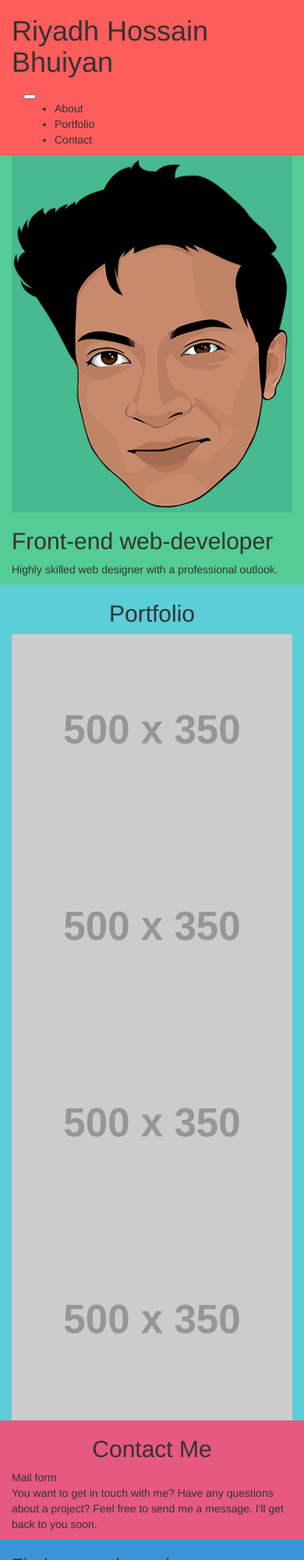
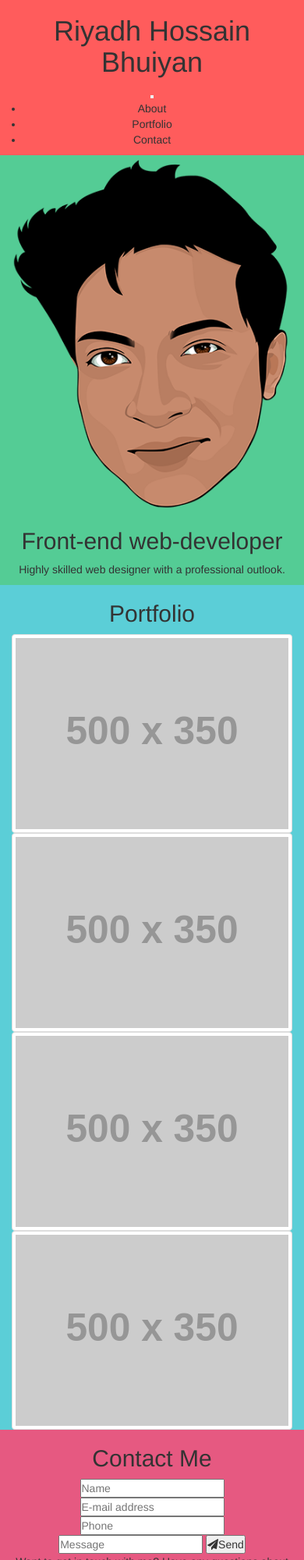
Before and after one commit to Riyadhbhuiya/Portfolio, a plain HTML site: page index.html in a window 390 px wide. Shown: the top 2000 px of the page at 78% size. Drawn offline with nearby package versions, Linux system fonts and the light colour scheme; placeholder pictures from the web are drawn by us.

Commit message:
modified html & css

```diff
--- a/css/style.css
+++ b/css/style.css
@@ -1,5 +1,12 @@
+/*mobile first*/
+@media only screen and (max-width: 768px){
+    *{
+        margin:0;
+        padding:0;
+    }
+
 .border{
-    background-color:#2c90824d;
+
 }
 .header{
     background-color:#ff5c5c;
@@ -23,6 +30,19 @@
     border:3px solid blue;
     border-radius:20%;
 }
+.social .fa:hover{
+    color:#3995db;
+    border-color: white;
+    background-color: black;
+}
 .footer{
+    color:white;
     background-color:#12505b;
 }
+
+
+}/*end of mobile first*/
+
+@media only screen and (min-width: 767px){
+
+}
--- a/index.html
+++ b/index.html
@@ -2,16 +2,19 @@
 <html>
 <head>
     <title>Portfolio</title>
+    <meta charset="utf-8">
     <meta name="viewport" content="width=device-width, initial-scale=1">
-    <script src="https://cdnjs.cloudflare.com/ajax/libs/jquery/3.1.1/jquery.min.js"></script>
-    <script src="https://maxcdn.bootstrapcdn.com/bootstrap/3.3.7/js/bootstrap.min.js"></script>
     <link href="https://maxcdn.bootstrapcdn.com/font-awesome/4.7.0/css/font-awesome.min.css" rel="stylesheet" integrity="sha384-wvfXpqpZZVQGK6TAh5PVlGOfQNHSoD2xbE+QkPxCAFlNEevoEH3Sl0sibVcOQVnN" crossorigin="anonymous">
     <link rel="stylesheet" href="css/bootstrap.min.css">
     <link rel="stylesheet" href="css/style.css">
+    <script src="https://cdnjs.cloudflare.com/ajax/libs/jquery/3.1.1/jquery.min.js"></script>
+    <script src="https://maxcdn.bootstrapcdn.com/bootstrap/3.3.7/js/bootstrap.min.js"></script>
+
+
 </head>
 <body>
 
-    <div class="container-fluid">
+    <div class="container-fluid text-center">
         <div class="row header">
             <div class="col-md-6">
             <h1>Riyadh Hossain Bhuiyan</h1>
@@ -20,7 +23,7 @@
                 <nav class="navbar navbar-default">
                     <div class="container-fluid">
                         <div class="navbar-header">
-                            <button type="button" class="btn btn-block navbar-toggle" data-toggle="collapse" data-target="#Navbar">
+                            <button type="button" class="btn btn-navbar navbar-toggle" data-toggle="collapse" data-target="#Navbar">
                                 <span class="icon-bar"></span>
                                 <span class="icon-bar"></span>
                                 <span class="icon-bar"></span>
@@ -40,7 +43,7 @@
 
         <div class="row intro">
             <div class="col-md-6">
-                <img class="img-responsive border" src="img/Me3.png" alt="me">
+                <img class="img-responsive border center-block" src="img/Me3.png" alt="me">
             </div>
 
             <div class="col-md-6">
@@ -54,10 +57,10 @@
             <h2 class="text-center">Portfolio</h2>
             </div>
 
-            <div class="col-md-6"><img class="img-responsive border" src="http://placehold.it/500x350" alt="ph1"></div>
-            <div class="col-md-6"><img class="img-responsive border" src="http://placehold.it/500x350" alt="ph2"></div>
-            <div class="col-md-6"><img class="img-responsive border" src="http://placehold.it/500x350" alt="ph3"></div>
-            <div class="col-md-6"><img class="img-responsive border" src="http://placehold.it/500x350" alt="ph4"></div>
+            <div class="col-md-6"><img class="img-responsive img-thumbnail border center-block" src="http://placehold.it/500x350" alt="ph1"></div>
+            <div class="col-md-6"><img class="img-responsive img-thumbnail border center-block" src="http://placehold.it/500x350" alt="ph2"></div>
+            <div class="col-md-6"><img class="img-responsive img-thumbnail border center-block" src="http://placehold.it/500x350" alt="ph3"></div>
+            <div class="col-md-6"><img class="img-responsive img-thumbnail border center-block" src="http://placehold.it/500x350" alt="ph4"></div>
         </div><!--end of portfolio-->
 
         <div class="row contact">
@@ -66,10 +69,16 @@
             </div>
 
             <div class="col-md-6">
-                Mail form
+                <form action="/submit-email">
+                    <input class="form-control" type="text" placeholder="Name">
+                    <input class="form-control" type="text" placeholder="E-mail address">
+                    <input class="form-control" type="text" placeholder="Phone">
+                    <input class="form-control" type="text" placeholder="Message">
+                    <button class="btn btn-block btn-info"><i class="fa fa-send"></i>Send</button>
+                </form>
             </div>
             <div class="col-md-6">
-                <p>You want to get in touch with me? Have any questions about a project? Feel free to send me a message. I'll get back to you soon.</p>
+                <p>Want to get in touch with me? Have any questions about a project? <br>Feel free to send me a message. I'll get back to you soon.</p>
             </div>
         </div><!--end of contact-->
 
@@ -85,7 +94,7 @@
 
         <div class="row footer">
             <div class="col-md-12">
-                <h4>&copy; Riyadh Hossain Bhuiyan. All rights reserved.</h4>
+                <h4 class="text-center">&copy; Riyadh Hossain Bhuiyan. All rights reserved.</h4>
             </div>
         </div><!--end of footer-->
 
```
